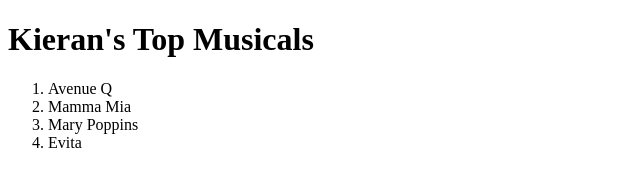
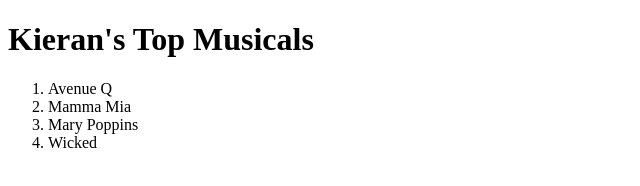
Before and after one commit to KWhitfieldHull/my-first-repo, a plain HTML site: page index.html in a window 1280 px wide. Shown: the full height of the page, 0-640 px from the left. Drawn offline with Linux system fonts and the light colour scheme.

Commit message:
Removed Evita Added Wicked

```diff
--- a/index.html
+++ b/index.html
@@ -15,7 +15,7 @@
     <li>Avenue Q</li>
     <li>Mamma Mia</li>
     <li>Mary Poppins</li>
-    <li>Evita</li>
+    <li>Wicked</li>
     <!-- hello -->
 </ol>
 
```
